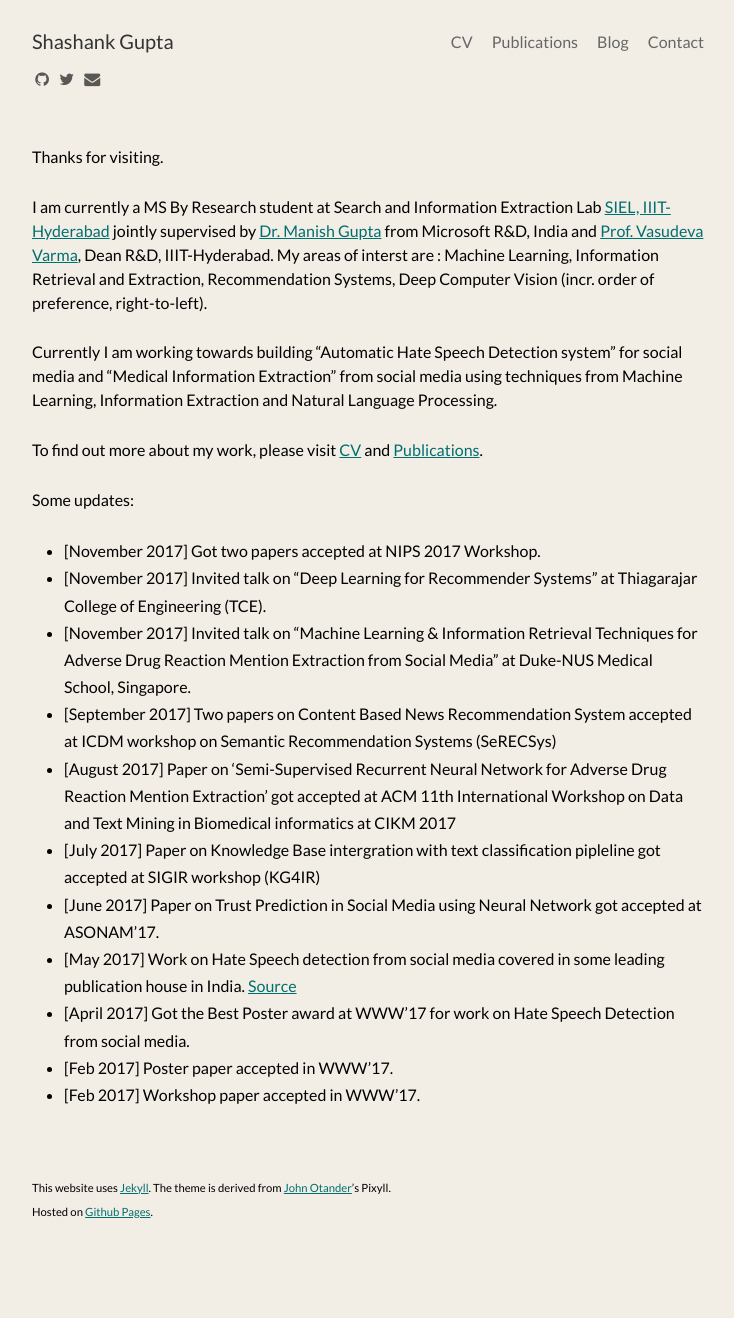
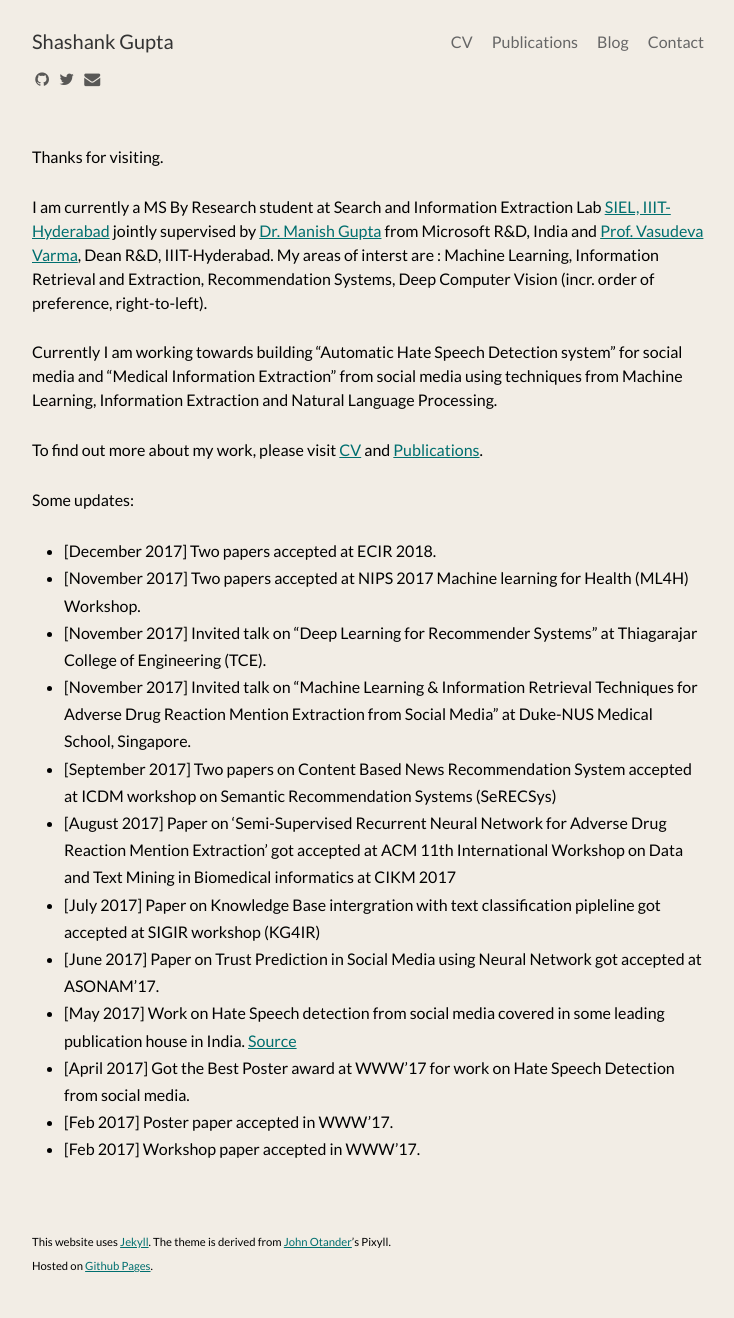
Before and after one commit to shashankg7/shashankg7.github.io, a Jekyll site: the page built from index.md, in a window 1280 px wide. Shown: the whole page, without its empty margins (272-1006 px from the left). Built offline with Jekyll 4.4.1, drawn with Linux system fonts in a browser that asks for light colours; nearby versions of some CDN libraries; before the commit the page ends 1263 px from its top, so only the background shows below that.

Commit message:
Update index.md

```diff
--- a/index.md
+++ b/index.md
@@ -13,7 +13,8 @@
 
 Some updates:
 
-* [November 2017] Got two papers accepted at NIPS 2017 Workshop.
+* [December 2017] Two papers accepted at ECIR 2018.
+* [November 2017] Two papers accepted at NIPS 2017 Machine learning for Health (ML4H) Workshop.
 * [November 2017] Invited talk on "Deep Learning for Recommender Systems" at Thiagarajar College of Engineering (TCE).
 * [November 2017] Invited talk on "Machine Learning & Information Retrieval Techniques for Adverse Drug Reaction Mention Extraction from Social Media" at Duke-NUS Medical School, Singapore.
 * [September 2017] Two papers on Content Based News Recommendation System accepted at ICDM workshop on Semantic Recommendation Systems (SeRECSys)
```
